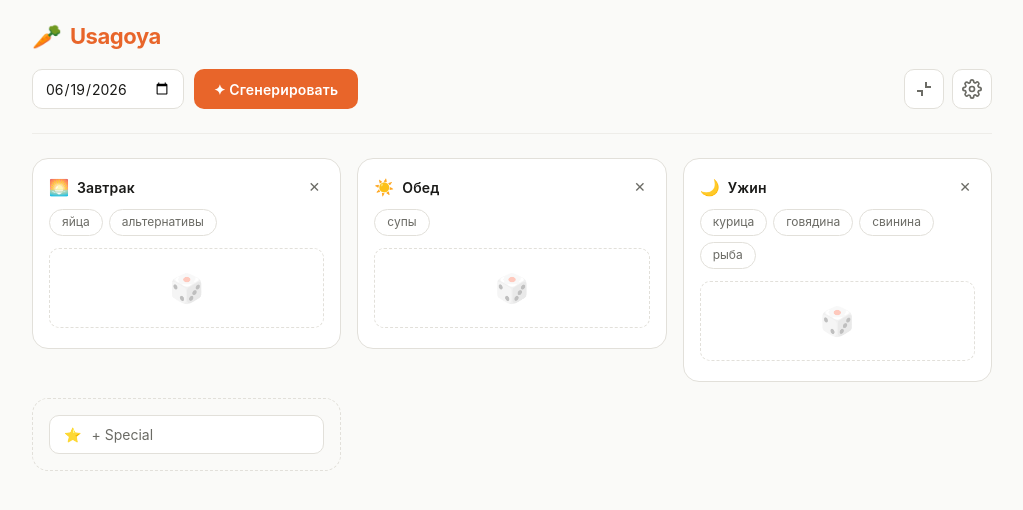
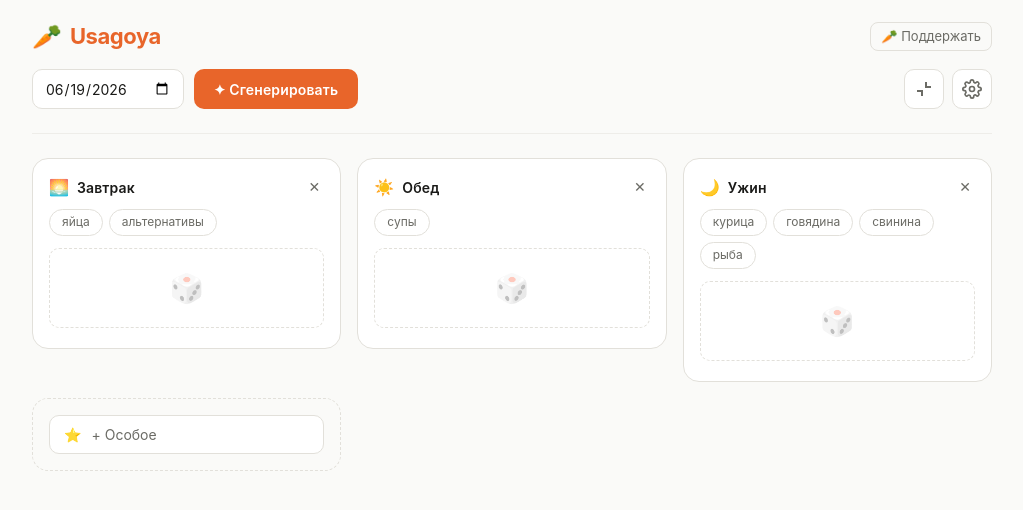
Before and after one commit to sahvea/usagoya, a React (Vite) app: page / in a window 1280 px wide. Shown: the top 510 px of the page, without its empty margins (128-1151 px from the left). Built offline with nearby package versions, Linux system fonts and the light colour scheme.

Commit message:
feat: add donate button

```diff
--- a/src/components/Header.module.css
+++ b/src/components/Header.module.css
@@ -27,6 +27,22 @@
   font-weight: 700;
   letter-spacing: -0.02em;
   color: var(--color-accent);
+}
+
+.donateBtn {
+  font-size: 13px;
+  color: var(--color-text-muted);
+  text-decoration: none;
+  padding: 4px 10px;
+  border: 1.5px solid var(--color-border);
+  border-radius: 8px;
+  transition: color 0.12s, border-color 0.12s;
+  white-space: nowrap;
+}
+
+.donateBtn:hover {
+  color: var(--color-accent);
+  border-color: var(--color-accent);
 }
 
 .settingsBtn {
--- a/src/components/Header.tsx
+++ b/src/components/Header.tsx
@@ -30,6 +30,14 @@ export const Header = ({
           <span className={styles.logo}>🥕</span>
           <span className={styles.name}>Usagoya</span>
         </div>
+        <a
+          href="https://t.me/usagoya"
+          target="_blank"
+          rel="noreferrer"
+          className={styles.donateBtn}
+        >
+          🥕 Поддержать
+        </a>
       </div>
 
       <div className={styles.controls}>
--- a/src/config.ts
+++ b/src/config.ts
@@ -4,7 +4,7 @@ export const CARD_META: Record<CardType, { label: string; icon: string }> = {
   breakfast: { label: "Завтрак", icon: "🌅" },
   lunch: { label: "Обед", icon: "☀️" },
   dinner: { label: "Ужин", icon: "🌙" },
-  special: { label: "Special", icon: "⭐" },
+  special: { label: "Особое", icon: "⭐" },
 };
 
 export const CARD_LIMITS: Record<CardType, number> = {
@@ -50,13 +50,13 @@ export const MEAL_CATEGORIES: MealCategoryDef[] = [
   { section: "Ужин", key: "dinner.pork", label: "Свинина" },
   { section: "Ужин", key: "dinner.fish", label: "Рыба" },
   { section: "Ужин", key: "dinner.side", label: "Гарниры" },
-  { section: "Special", key: "special.salads", label: "Салаты" },
-  { section: "Special", key: "special.appetizers", label: "Закуски" },
-  { section: "Special", key: "special.savory_pastry", label: "Выпечка" },
-  { section: "Special", key: "special.sweet_pastry", label: "Десерты" },
+  { section: "Особое", key: "special.salads", label: "Салаты" },
+  { section: "Особое", key: "special.appetizers", label: "Закуски" },
+  { section: "Особое", key: "special.savory_pastry", label: "Выпечка" },
+  { section: "Особое", key: "special.sweet_pastry", label: "Десерты" },
 ];
 
-export const MEAL_SECTIONS = ["Завтрак", "Обед", "Ужин", "Special"] as const;
+export const MEAL_SECTIONS = ["Завтрак", "Обед", "Ужин", "Особое"] as const;
 
 export const FILTER_CHIPS: Record<CardType, ChipDef[]> = {
   breakfast: [
--- a/src/utils/telegram.ts
+++ b/src/utils/telegram.ts
@@ -17,7 +17,7 @@ const cardLabel = (card: Card): string => {
   if (card.type === "breakfast") return "Завтрак";
   if (card.type === "lunch") return "Обед";
   if (card.type === "dinner") return "Ужин";
-  return card.name || "Special";
+  return card.name || "Особое";
 };
 
 const formatSide = (card: Card): string =>
```
